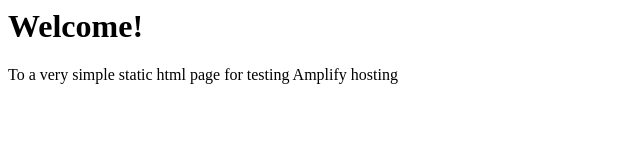
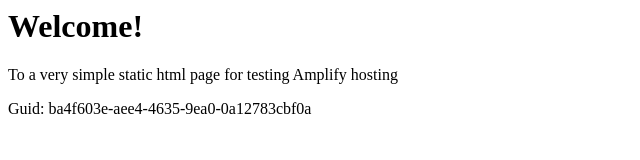
Before and after one commit to aws-aemilia-fra/Github-PR-Commit-Integration-Test-DoNotTouch-Gith-P5X5MO5I-v1-preprod-eu-central-1, a website: page src/index.html in a window 1280 px wide. Shown: the whole page, without its empty margins (0-640 px from the left). Drawn offline with Linux system fonts and the light colour scheme.

Commit message:
commit from integ tests

```diff
--- a/src/index.html
+++ b/src/index.html
@@ -1,3 +1,5 @@
+
+
 <html lang="en">
 
 <head>
@@ -10,6 +12,6 @@
 <body>
     <h1>Welcome!</h1>
     <p>To a very simple static html page for testing Amplify hosting</p>
-</body>
+    <p>Guid: ba4f603e-aee4-4635-9ea0-0a12783cbf0a</p></body>
 
 </html>
```
